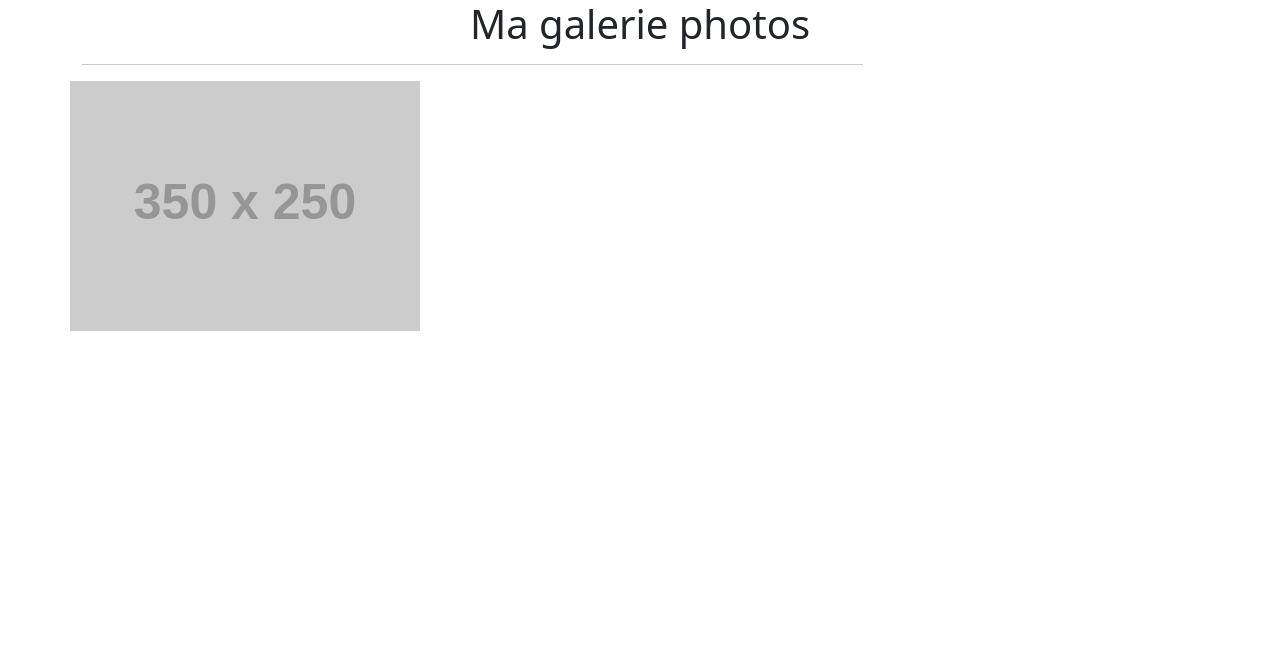
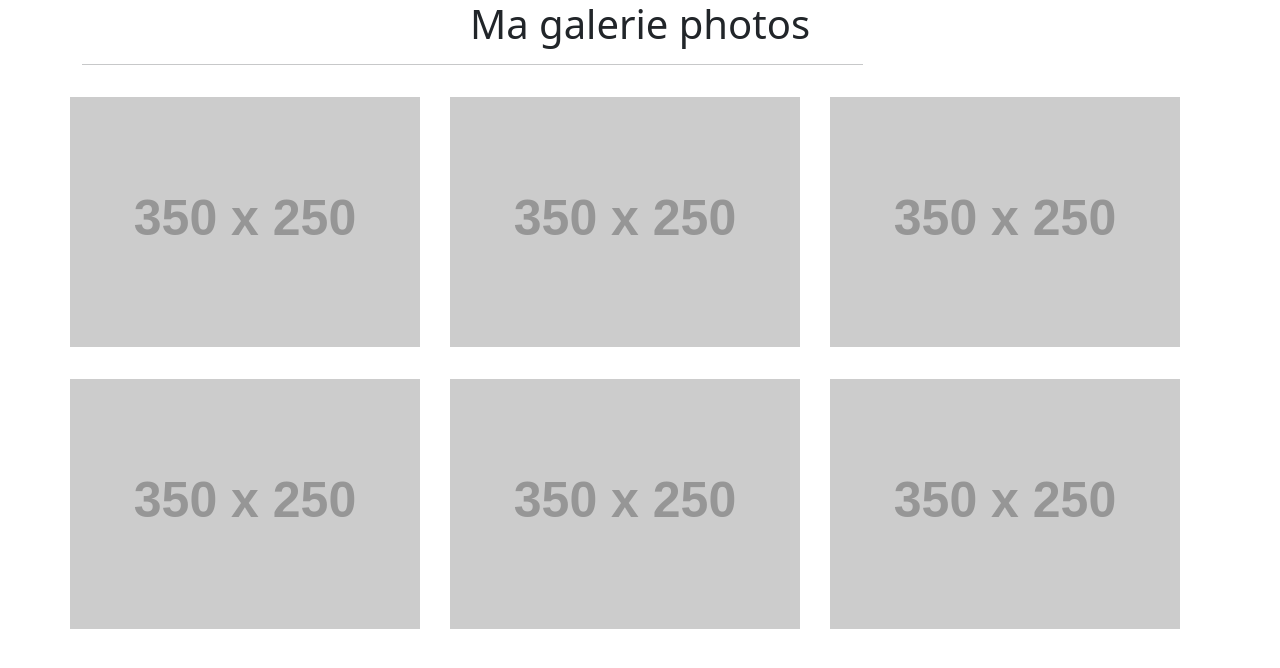
Before and after one commit to Hugo-COLLIN/Cours-Videos-YT, a PHP site: page / in a window 1280 px wide. Shown: the top 668 px of the page. Run offline with PHP 8.4, Linux system fonts and the light colour scheme; grey boxes labelled with a size stand in for pictures from a placeholder-image service; some libraries are stand-ins or nearby versions.

Commit message:
galerie complète + margin sur article

```diff
--- a/Apprendre_JQuery/css/style.css
+++ b/Apprendre_JQuery/css/style.css
@@ -35,7 +35,10 @@ h1
     z-index: 1;
 }
 
-
+#content article
+{
+    margin : 1em 0;
+}
 
 #content a
 {
--- a/Apprendre_JQuery/index.html
+++ b/Apprendre_JQuery/index.html
@@ -29,25 +29,81 @@
                                 <button href="#" class="btn btn-danger">Click here »</button>
                             </span>
                         </span>
-
                     </a>
                 </article>
+                <article class="col-md-4">
+                    <a href="#">
+                        <img src="https://via.placeholder.com/350x250.png">
+                        <span class="pane">
+                            <span class="pane_info">
+                                <h2 class="title">Title</h2>
+                                <p class="desc">Description de l'image</p>
+                                <button href="#" class="btn btn-danger">Click here »</button>
+                            </span>
+                        </span>
+                    </a>
+                </article>
+                <article class="col-md-4">
+                    <a href="#">
+                        <img src="https://via.placeholder.com/350x250.png">
+                        <span class="pane">
+                            <span class="pane_info">
+                                <h2 class="title">Title</h2>
+                                <p class="desc">Description de l'image</p>
+                                <button href="#" class="btn btn-danger">Click here »</button>
+                            </span>
+                        </span>
+                    </a>
+                </article>
+            </div>
+            <!--Line2-->
+            <div class="row">
+                <article class="col-md-4">
+                    <a href="#">
+                        <img src="https://via.placeholder.com/350x250.png">
+                        <span class="pane">
+                            <span class="pane_info">
+                                <h2 class="title">Title</h2>
+                                <p class="desc">Description de l'image</p>
+                                <button href="#" class="btn btn-danger">Click here »</button>
+                            </span>
+                        </span>
+                    </a>
+                </article>
+                <article class="col-md-4">
+                    <a href="#">
+                        <img src="https://via.placeholder.com/350x250.png">
+                        <span class="pane">
+                            <span class="pane_info">
+                                <h2 class="title">Title</h2>
+                                <p class="desc">Description de l'image</p>
+                                <button href="#" class="btn btn-danger">Click here »</button>
+                            </span>
+                        </span>
+                    </a>
+                </article>
+                <article class="col-md-4">
+                    <a href="#">
+                        <img src="https://via.placeholder.com/350x250.png">
+                        <span class="pane">
+                            <span class="pane_info">
+                                <h2 class="title">Title</h2>
+                                <p class="desc">Description de l'image</p>
+                                <button href="#" class="btn btn-danger">Click here »</button>
+                            </span>
+                        </span>
+                    </a>
+                </article>
+            </div>
+        </div>
+    </section>
 
+    <script src="js/jquery-3.6.0.min.js"></script>
+    <script src="js/script.js"></script>
+</body>
+</html>
 
-
-
-
-
-
-
-
-
-
-
-
-
-
-                <!--
+<!--
                 <article class="col-md-4">
                     <img src="https://via.placeholder.com/350x250.png">
                     <div class="hov">
@@ -59,11 +115,3 @@
                     </div>
                 </article>
                 -->
-            </div>
-        </div>
-    </section>
-
-    <script src="js/jquery-3.6.0.min.js"></script>
-    <script src="js/script.js"></script>
-</body>
-</html>
```
